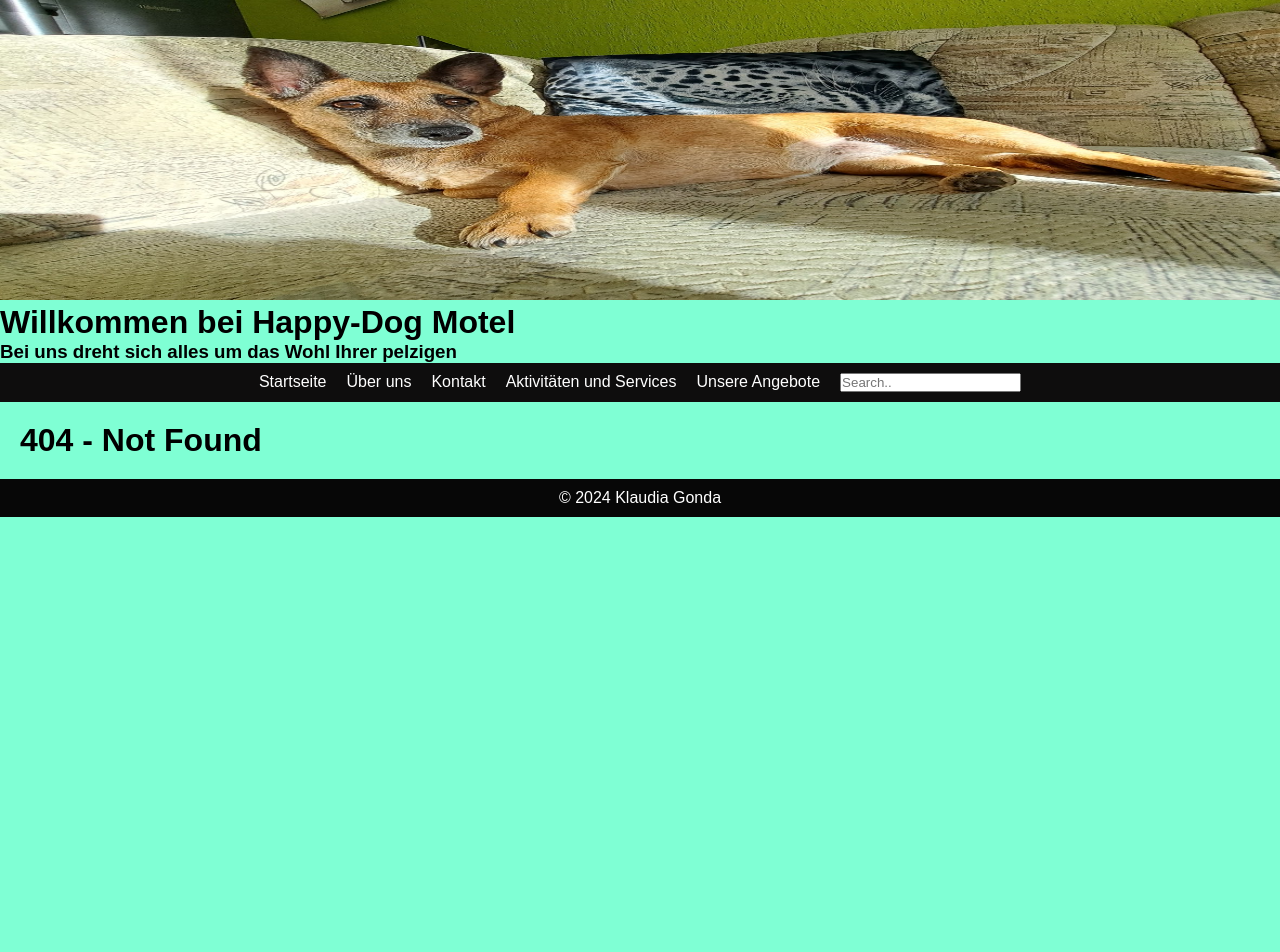
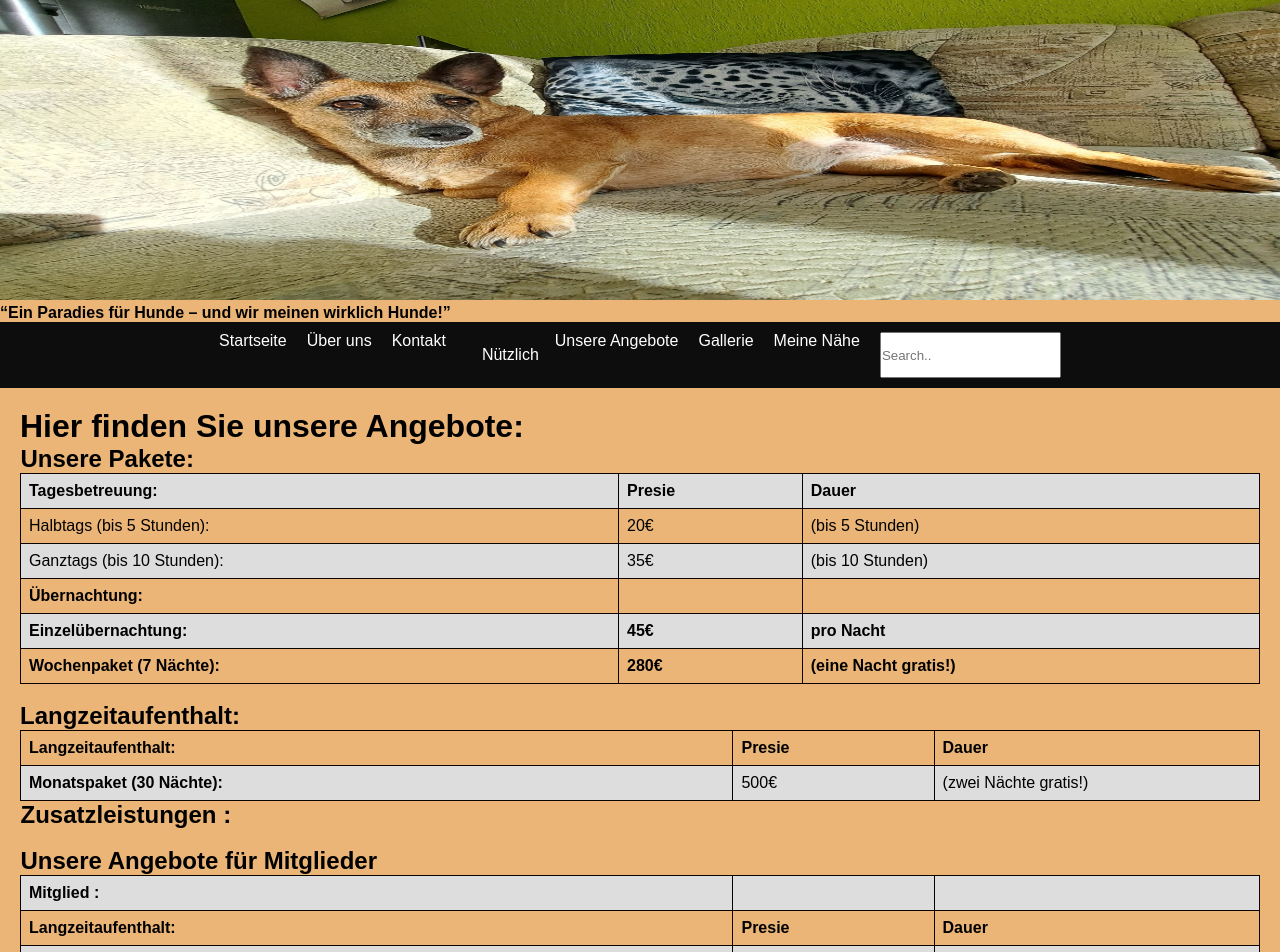
Before and after one commit to GndKl/spa-projekt-hunde-motel, a React (Vite) app: page /Angebote in a window 1280 px wide. Before the commit this address had no page. Shown: the top 952 px of the page. Before the commit the page ends 800 px from the top, so only its background shows below. Built offline with nearby package versions, Linux system fonts and the light colour scheme.

Commit message:
1.Commit

```diff
--- a/src/App.jsx
+++ b/src/App.jsx
@@ -5,6 +5,12 @@ import Home from "./pages/Home/Home";
 import Kontakt from "./pages/Kontakt/Kontakt";
 import NotFound from "./pages/NotFound/NotFound";
 import "./css/App.css";
+
+import Gallerie from "./pages/Gallerie/Gallerie";
+import Service from "./pages/Service/Service";
+import About from "./pages/About/About";
+import Angebote from "./pages/Angebote/Angebote";
+import NHe from "./pages/Nähe/Nähe";
 
 function App() {
     return (
@@ -14,10 +20,23 @@ function App() {
                     <Routes>
                         <Route path="/" element={<SharedLayout />}>
                             <Route index element={<Home />} />
+
+                            <Route path="gallerie" element={<Gallerie />} />
+
+                            <Route path="About" element={<About />} />
+
+                            <Route path="Angebote" element={<Angebote />} />
+
+                            <Route path="service" element={<Service />}/>
+
+                            <Route path="nähe" element={<NHe />} />
+
                             {/* Weitere Routen hier zwischen */}
                             <Route path="kontakt" element={<Kontakt />} />
+
                             {/* Weitere Routen hier zwischen */}
                             <Route path="*" element={<NotFound />} />
+
                         </Route>
                     </Routes>
                 </BrowserRouter>
--- a/src/components/navbereich/Nav.jsx
+++ b/src/components/navbereich/Nav.jsx
@@ -9,20 +9,41 @@ const Nav = () => {
                   <img src="./images/megi.jpg" class="img-fluid" width="1300px" height="300px" />
             </div>
 
-        <h1>Willkommen bei Happy-Dog Motel</h1>
-        <h3>Bei uns dreht sich alles um das Wohl Ihrer pelzigen
-        </h3>
+            <h4>“Ein Paradies für Hunde – und wir meinen wirklich Hunde!”</h4>
 
         <nav>
         <div class="topnav">
+
+
+
           <ul>
-            <li><a href="#">Startseite</a></li>
-            <li><a href="#">Über uns</a></li>
+            <li><a href="/">Startseite</a></li>
+            <li><a href="/about">Über uns</a></li>
             <li><a href="#">Kontakt</a></li>
-            <li><a href="service.html">Aktivitäten und Services</a></li>
-            <li><a href="#">Unsere Angebote</a></li>
 
-            <input type="text" placeholder="Search.."/>
+            <div class="dropdown">
+              <button class="dropbtn"> Nützlich
+                <i class="fa fa-caret-down"></i> </button>
+         <div class="dropdown-content">
+         <li><a href="/service">Aktivitäten und Services</a>
+
+         </li>
+         <a href="#pflege">Hundepflege</a>
+         <a href="#training">Training</a>
+         <a href="#physiotherapie">Physiotherapie und Rehabilitation</a>
+         <a href="#psychologie">Hundepsychologie</a>
+           <a href="#">Link 3</a>
+         </div>
+             </div>
+
+
+            <li><a href="/angebote">Unsere Angebote</a></li>
+
+            <li><a href="/gallerie">Gallerie</a></li>
+
+            <li><a href="#meinenähe">Meine Nähe</a></li>
+
+            <input type="text" placeholder="Search.." width="100px" height="100px"/>
 
           </ul>
         </div>
--- a/src/components/navbereich/style.css
+++ b/src/components/navbereich/style.css
@@ -2,7 +2,7 @@ body {
     font-family: Arial, sans-serif;
     margin: 0;
     padding: 0;
-    background-color:aquamarine;
+    background-color:rgba(223, 133, 30, 0.603);
 }
 
 li {
@@ -17,6 +17,69 @@ header {
     padding: 20px;
 
 }
+/*.bildtext{
+  position: absolute;
+  top: 50%;
+  left: 50%;
+  transform: translate(-50%, -50%);
+
+}*/
+
+
+
+
+
+.dropdown {
+    float: left;
+    overflow: hidden;
+  }
+
+  .dropdown .dropbtn {
+    font-size: 16px;
+    border: none;
+    outline: none;
+    color: white;
+    padding: 14px 16px;
+    background-color: inherit;
+    font-family: inherit;
+    margin: 0;
+  }
+
+  .topnav a:hover, .dropdown:hover .dropbtn {
+    background-color: red;
+  }
+
+  .dropdown-content {
+    display: none;
+    position: absolute;
+    background-color: #f9f9f9;
+    min-width: 160px;
+    box-shadow: 0px 8px 16px 0px rgba(0,0,0,0.2);
+    z-index: 1;
+  }
+
+  .dropdown-content a {
+    float: none;
+    color: black;
+    padding: 12px 16px;
+    text-decoration: none;
+    display: block;
+    text-align: left;
+  }
+
+  .dropdown-content a:hover {
+    background-color: #ddd;
+  }
+
+  .dropdown:hover .dropdown-content {
+    display: block;
+  }
+
+
+
+
+
+
 
 nav ul {
     list-style: none;
@@ -37,9 +100,26 @@ nav a {
 
 .nav-image{
     width: 100%;
-   /* margin: auto;*/
+   /**margin: auto;**/
     height: 100%;
 }
+
+
+
+.container img {vertical-align: middle;}
+
+.container .content {
+  position:relative; /* wichtig richtig eintellen!!!!*/
+  bottom: 0;
+  background: rgb(0, 0, 0); /* Fallback color */
+  background: rgba(225, 134, 29, 0.9); /* Black background with 0.5 opacity */
+  color: #f1f1f1;
+  width: 100%;
+  padding: 20px;
+ border-radius: 20px;
+ box-shadow:10px 10px 5px rgb(125, 125, 119);;
+}
+
 
 .logo-image{
     width: 70px;
@@ -52,8 +132,8 @@ nav a {
     background-color: #ddd;
     color: black;
 }*/
-/* Bei Bildschirmen unter 600px Breite die Links und die Suchbox vertikal anordnen */
-@media screen and (max-width: 600px) {
+/* Bei Bildschirmen unter 300px Breite die Links und die Suchbox vertikal anordnen */
+@media screen and (max-width: 300px) {
     .topnav a,
     .topnav input[type="text"] {
         float: none;
@@ -72,6 +152,27 @@ main {
     padding: 20px;
 }
 
+table {
+    font-family: arial, sans-serif;
+    border-collapse: collapse;
+    width: 100%;
+    }
+
+   td, th {
+    border: 1px solid #0c0202;
+    text-align: left;
+    padding: 8px;
+  }
+
+  tr:nth-child(even) {
+    background-color: #dddddd;
+  }
+
+
+
+
+
+
 footer {
     background-color: #070707;
     color: #fff;
--- /dev/null
+++ b/src/pages/About/About.jsx
@@ -0,0 +1,19 @@
+import React from 'react';
+
+const About = () => {
+    return (
+        <div>
+
+            <h1>Über Uns</h1>
+            <p>Willkommen im Hunde-Motel, dem perfekten Rückzugsort für Ihren vierbeinigen Freund! Bei uns dreht sich alles um das Wohlbefinden und die Zufriedenheit Ihres Hundes. Unser engagiertes Team bietet eine Vielzahl von Dienstleistungen an, um sicherzustellen, dass Ihr Hund sich bei uns wie zu Hause fühlt.</p>
+
+            <h3>Unsere Dienstleistungen umfassen:
+
+</h3>
+
+
+        </div>
+    );
+}
+
+export default About;
--- /dev/null
+++ b/src/pages/Angebote/Angebote.jsx
@@ -0,0 +1,102 @@
+import React from 'react';
+
+const Angebote = () => {
+    return (
+        <div>
+            <h1> Hier finden Sie unsere Angebote:</h1>
+
+
+
+<table>
+<h2>Unsere Pakete: </h2>
+
+    <tr>
+      <th>Tagesbetreuung:</th>
+      <th>Presie</th>
+    <th>Dauer</th>
+    </tr>
+
+    <tr>
+      <td> Halbtags (bis 5 Stunden):</td>
+      <td>20€</td>
+      <td>(bis 5 Stunden)</td>
+    </tr>
+
+    <tr>
+      <td>Ganztags (bis 10 Stunden):</td>
+      <td>  35€</td>
+      <td>(bis 10 Stunden)</td>
+    </tr>
+
+    <tr>
+      <th>Übernachtung:</th>
+      <th></th>
+    <th></th>
+    </tr>
+
+    <tr>
+      <th>Einzelübernachtung:</th>
+      <th>45€ </th>
+    <th>pro Nacht</th>
+    </tr>
+
+    <tr>
+      <th>Wochenpaket (7 Nächte):</th>
+      <th>280€ </th>
+    <th>(eine Nacht gratis!)</th>
+    </tr>
+
+</table>
+<br />
+<h2>Langzeitaufenthalt:</h2>
+<table>
+    <tr>
+        <th>Langzeitaufenthalt:</th>
+        <th>Presie</th>
+        <th>Dauer</th>
+    </tr>
+    <tr>
+        <th> Monatspaket (30 Nächte):</th>
+        <td>500€</td>
+        <td>(zwei Nächte gratis!)</td>
+    </tr>
+
+   <h2> Zusatzleistungen :</h2>
+<br />
+<h2> Unsere Angebote für Mitglieder</h2>
+    <tr>
+        <th> Mitglied :</th>
+        <th></th>
+        <th></th>
+
+    </tr>
+    <tr>
+        <th>Langzeitaufenthalt:</th>
+        <th>Presie</th>
+        <th>Dauer</th>
+    </tr>
+    <tr>
+        <th> Gassi-Service:</th>
+        <td> 10€ </td>
+        <td> pro Spaziergang</td>
+    </tr>
+    <tr>
+        <th> Pflegeservice (Baden und Bürsten):</th>
+        <td> 25€</td>
+        <td> pro 30 min</td>
+    </tr>
+
+    <tr>
+        <th> Spezielle Diätkost:</th>
+        <td> Auf Anfrage</td>
+        <td> </td>
+    </tr>
+
+
+</table>
+
+     </div>
+    );
+}
+
+export default Angebote;
--- /dev/null
+++ b/src/pages/Gallerie/Gallerie.jsx
@@ -0,0 +1,11 @@
+import React from 'react';
+
+const Gallerie = () => {
+    return (
+        <div>
+            <h1>Gallerie</h1>
+        </div>
+    );
+}
+
+export default Gallerie;
--- a/src/pages/Home/Home.jsx
+++ b/src/pages/Home/Home.jsx
@@ -5,6 +5,17 @@ const Home = () => {
         <>
             <h1>Ich bin die Startseite</h1>
 
+            <div class="container">
+
+             {/*<img src="./images/schnuffel.jpg" class="img-fluid"  style="width:100%;"/>*/ }
+
+           <div class="content">
+               <h2>Herzlich Willkommen im Woofy-Motel “Pfotenparadies”! 🐾🐶❤️</h2>
+                   <p> Wir haben diesen besonderen Ort gegründet  weil wir eine tiefe Liebe zu Hunden haben und ihnen ein zweites Zuhause bieten möchten
+                       Unser Ziel ist es, jedem Hund eine sichere, liebevolle und spaßige Umgebung zu bieten, in der er sich rundum wohlfühlen kann. Hier bei uns steht das Wohlbefinden deines Vierbeiners an erster Stelle! 🐾</p>
+               </div>
+          </div>
+
             <Link to={"/kontakt"}>Kontaktieren Sie uns!</Link>
         </>
     );
--- /dev/null
+++ b/src/pages/Nähe/Nähe.jsx
@@ -0,0 +1,29 @@
+import React from 'react';
+
+const NäHe = () => {
+    return (
+        <>
+            <div class="dropdown">
+              <button class="dropbtn"> dsf
+                <i class="fa fa-caret-down"></i>
+         </button>
+         <div class="dropdown-content">
+         <li><a href="/service">Aktivitäten und Services</a>
+
+         </li>
+            <a href="#tierarzt">Tierarzt</a>
+            <a href="#Pensionen">Hundepensionen</a>
+            <a href="#versicherungen">Versicherungen</a>
+            <a href="#">Link 3</a>
+         </div>
+             </div>
+
+            <p>Lorem ipsum dolor sit amet consectetur adipisicing elit. Asperiores nulla recusandae perspiciatis, est magni architecto totam hic repudiandae at! Dolor labore nesciunt qui eveniet velit dignissimos consectetur consequatur tenetur neque?</p>
+
+
+
+        </>
+    );
+}
+
+export default NäHe;
--- /dev/null
+++ b/src/pages/Service/Service.jsx
@@ -0,0 +1,16 @@
+import React from 'react';
+
+const Service = () => {
+    return (
+        <div className="service-page">
+       <div>
+            <h2>Unsere Se: </h2>
+            <p>gsd</p>
+
+</div>
+
+    </div>
+    );
+}
+
+export default Service;
```
Also changed, not shown: 1 other file (tests, documents, lock files or other folders).
